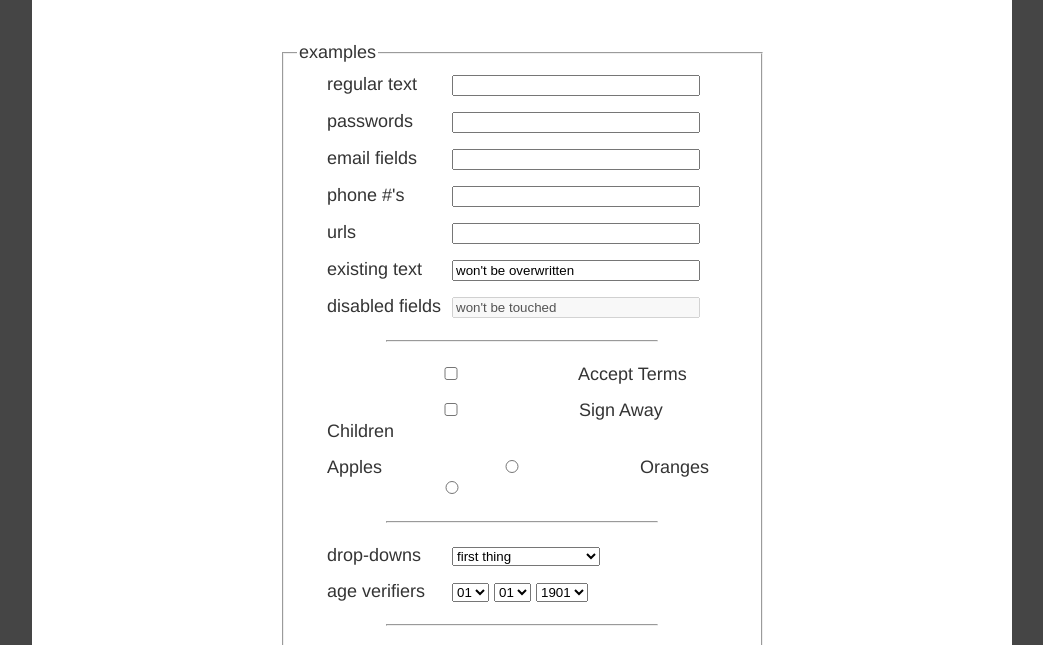
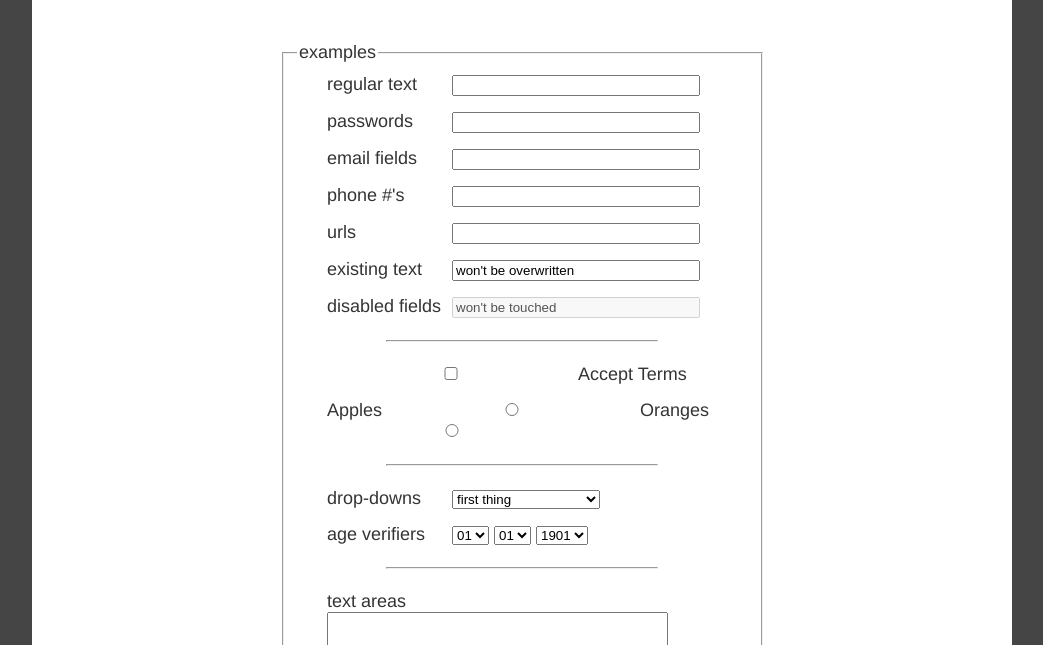
Before and after one commit to searls/fill-all-the-things, a website: page index.html in a window 1280 px wide. Shown: the part 130-775 px from the top of the page, without its empty margins (118-1161 px from the left). Drawn offline with Linux system fonts and the light colour scheme.

Commit message:
Ryan Briones cannot handle the truth :heart:

```diff
--- a/index.html
+++ b/index.html
@@ -45,10 +45,6 @@
       <div>
         <input id="checkbox1" type="checkbox" value="true"></input>
         Accept Terms
-      </div>
-      <div>
-        <input id="checkbox2" type="checkbox" value="false"></input>
-        Sign Away Children
       </div>
       <div>
         Apples
```
